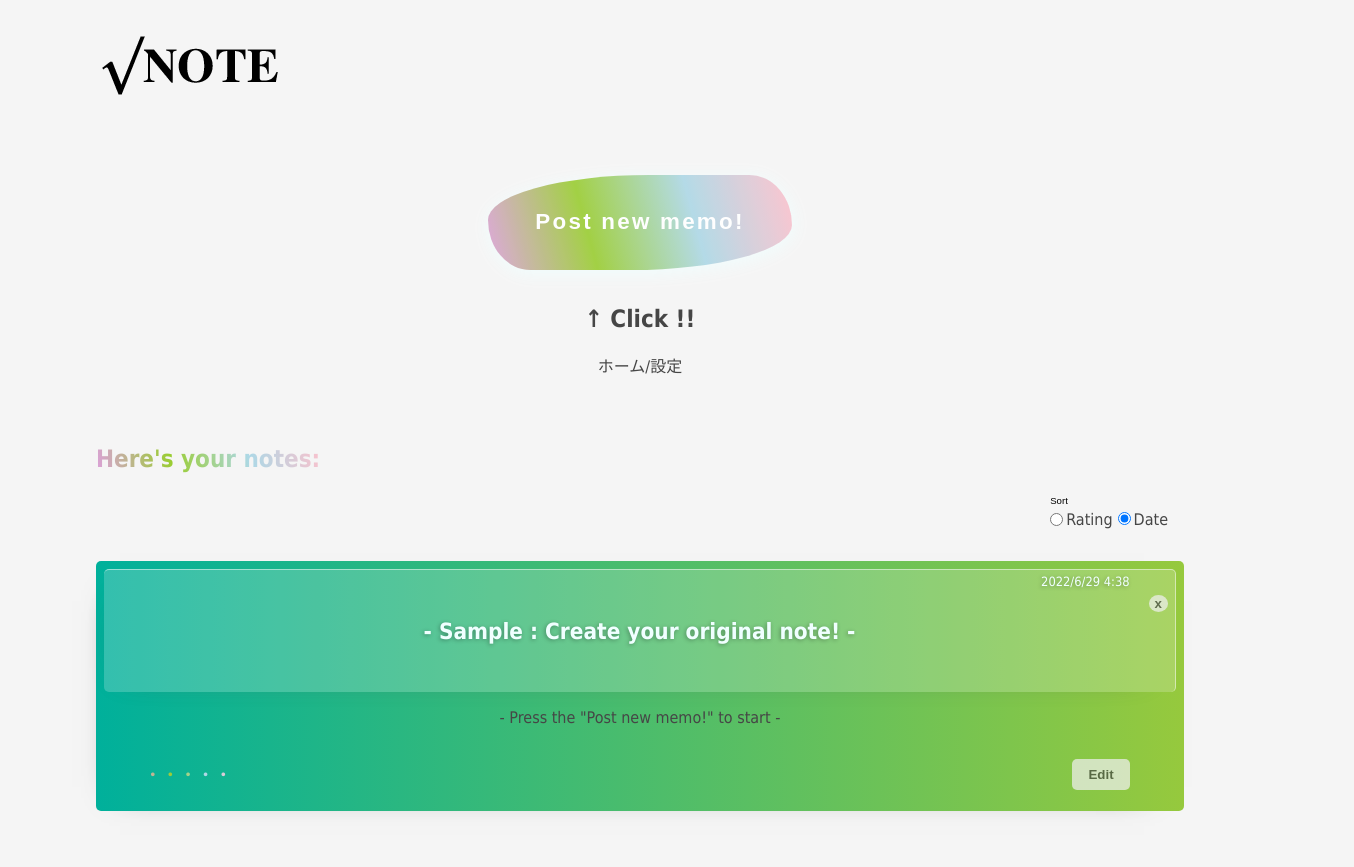
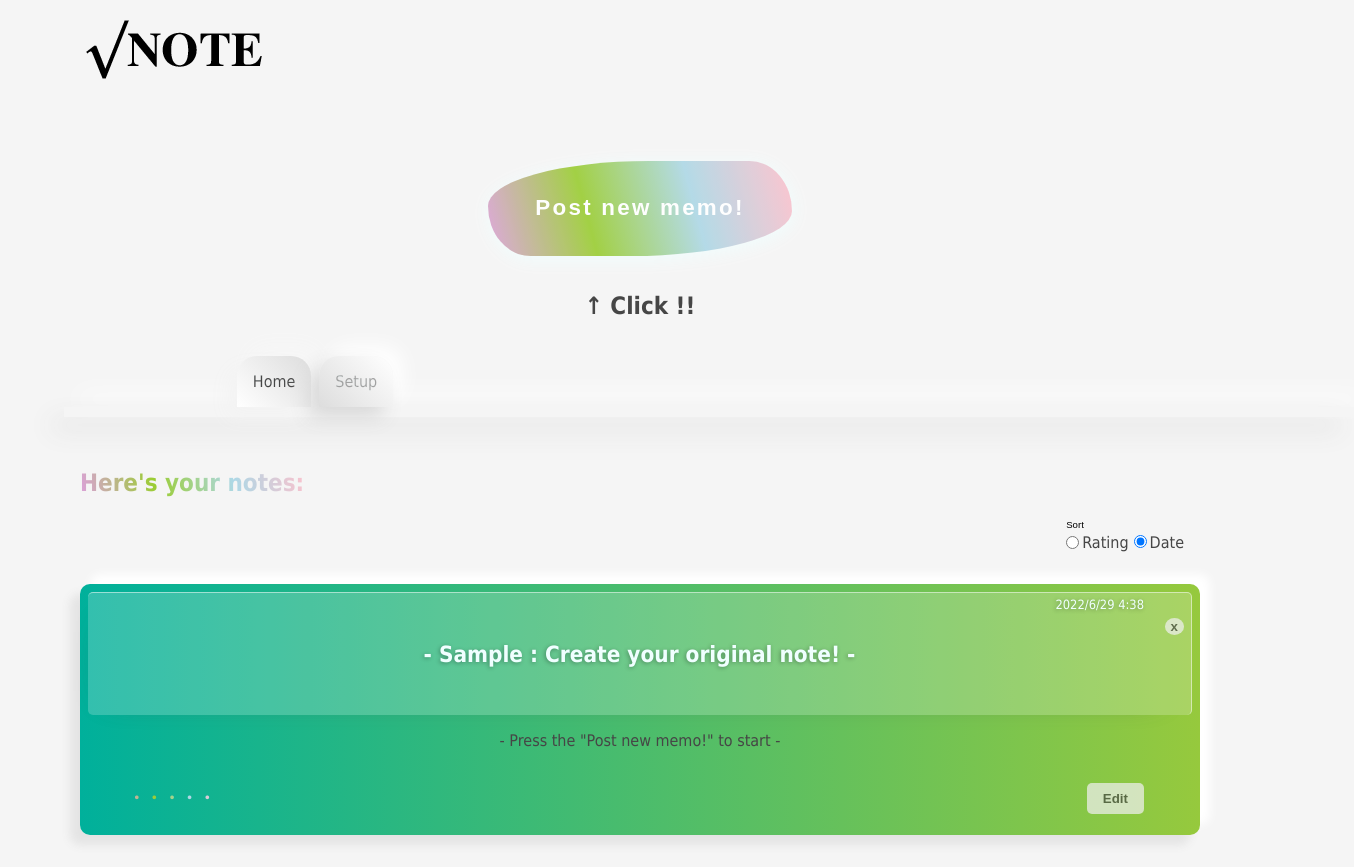
Before and after one commit to ayuyama25/memo-app, a Vue app: page / in a window 1280 px wide. Shown: the whole page, 1354 px wide, since content can reach past the window. Built offline with nearby package versions, Linux system fonts and the light colour scheme.

Commit message:
テーマのsetup機能追加

```diff
--- a/src/HostPage.vue
+++ b/src/HostPage.vue
@@ -7,13 +7,22 @@
     </div>
     <h1>{{ info.name }}</h1>
     <div>{{ info.message }}</div>
-    <nav>ホーム/設定
-      <!-- TODO: naviエリア追加 -->
-    </nav>
   </div>
-  <div class="row">
+
+  <nav>
+    <li @click="tabChangeHome" :class="{'pushed': homeTab}">Home</li>
+    <li @click="tabChangeSetup" :class="{'pushed': !homeTab}">Setup</li>
+  </nav>
+  <span class="stepLine"></span>
+  <div class="row" v-show="homeTab">
     <div class="memo-cards-div">
       <memo-cards :cards="notes" :optionTheme="defaultColor" @editedCard="editingCard" @deletedId="getDeleted"></memo-cards>
+    </div>
+  </div>
+
+  <div class="row" v-show="!homeTab">
+    <div class="setup-page-div">
+      <setup-page @setupColor="getDefaultColor" @backHome="tabChangeHome"></setup-page>
     </div>
   </div>
 </section>
@@ -21,6 +30,7 @@
 <script>
 import MemoCards from './components/MemoCards.vue'
 import NewMemo from './components/NewMemo.vue'
+import SetupPage from './components/SetupPage.vue'
 export default {
   name: 'HostPage',
   data() {
@@ -39,6 +49,7 @@ export default {
         themeColor: 'Default',
         },
       ],
+      homeTab: true,
       defaultColor: 'happiness',
       newNotes: {},
       changeCard: {},
@@ -73,11 +84,23 @@ export default {
       this.targetIndex = null
       this.changeCard = null
       return this.notes
-    }
+    },
+    /* 子からデフォルトテーマを取得 */
+    getDefaultColor(value) {
+      this.defaultColor = value
+    },
+    /* ナビゲーションタブ切り替え */
+    tabChangeHome() {
+      this.homeTab = true
+    },
+    tabChangeSetup() {
+      this.homeTab = false
+    },
   },
   components: {
     MemoCards,
     NewMemo,
+    SetupPage,
   }
 }
 </script>
@@ -96,10 +119,11 @@ button {
   border-radius: 5px;
   opacity: 0.9;
   transition: all 0.2s ease-out;
+  cursor: pointer;
 }
 button:hover {
   opacity: 1;
-  outline: 1px dotted #fff;
+  outline: 1px solid #fff;
   outline-offset: -1px;
 }
 h2 {
@@ -108,13 +132,55 @@ h2 {
 .row {
   display: grid;
   vertical-align: middle;
-  margin: 2em;
+  margin: 1em;
 }
 .new-memo-div {
   padding: 7% 0 0 0;
 }
 .memo-cards-div {
   text-align: start;
+}
+.setup-page-div {
+  text-align: start;
+}
+/* ナビゲーションタブ */
+nav {
+  display: flex;
+  justify-content: start;
+  padding: 0 15%;
+}
+nav li {
+  list-style: none;
+  padding: 1rem;
+  border-radius: 20px 20px 0 0;
+  background: linear-gradient(225deg, #ffffff, #dddddd);
+  box-shadow:  -10px 10px 20px #d8d8d8, 10px -10px 20px #ffffff;
+  color: #a0a0a0;
+  -webkit-text-stroke: 0.1px azure;
+}
+nav li:first-child {
+  margin-right: 0.5rem;
+}
+nav li:hover {
+  background: linear-gradient(225deg, #ffffff, #d8e6e6);
+  box-shadow: inset -8px 8px 15px #dae8e8, inset 8px -8px 15px #ffffff;
+  cursor: pointer;
+  color: rgb(70, 70, 70);
+  transition: 0.3s ease-out;
+}
+.pushed {
+  background: linear-gradient(225deg, #dddddd, #ffffff);
+  box-shadow:  -10px 10px 20px #f3f3f3, 10px -10px 20px #f7f7f7;
+  transition: 0.3s ease-out;
+  color: rgb(70, 70, 70);
+}
+.stepLine {
+  margin: 0;
+  padding: 0;
+  display: block;
+  width: 100vw;
+  border: 5px solid #f5f5f5;
+  box-shadow:  -13px 13px 26px #dfdfdf, 13px -13px 26px #ffffff;
 }
 /* モーダル */
 .overlay {
@@ -168,7 +234,7 @@ h2 {
   text-shadow: none;
 }
 .unduration:hover {
-  color: azure;
+  color: #f0ffff;
   border-radius: 60% 150px /100% 85px;
   border-right: 1px solid rgba(255, 255, 255, 0.8);
   text-shadow: 0px 0px 1px #fff;
--- a/src/components/MemoCards.vue
+++ b/src/components/MemoCards.vue
@@ -111,6 +111,9 @@ export default {
   text-align: right;
   padding: 1rem;
 }
+.ordering input:hover {
+  cursor: pointer;
+}
 #byStars::before {
   content: "Sort";
   display: inline-block;
@@ -128,9 +131,9 @@ export default {
   height: 100%;
   margin: 1rem auto;
   position: relative;
-  border-radius: 5px;
+  border-radius: 10px;
   padding-bottom: 1rem;
-  box-shadow: -0.5rem 0.5rem 2rem -2rem rgb(70, 70, 70);
+  box-shadow:  -10px 10px 10px #e4e4e4, 10px -10px 10px #ffffff;
 }
 .cardsTitle {
   display: block;
@@ -176,7 +179,7 @@ export default {
 /* カードへのマウスホバー */
 .hover {
   transition: all 0.3s ease-out;
-  box-shadow: -1rem 1rem 2.5rem -2rem rgb(70, 70, 70);
+  box-shadow:  -15px 15px 25px #bebebe, 15px -15px 25px #ffffff;
 }
 .hoverTitle {
   background-color: rgba(255, 255, 255, 0.35);
--- a/src/components/SetTheme.vue
+++ b/src/components/SetTheme.vue
@@ -21,7 +21,7 @@
 export default {
   name: 'SetTheme',
   props: {
-    defaultTheme: String
+    defaultTheme: String,
   },
   data() {
     return {
@@ -75,7 +75,9 @@ export default {
 }
 </script>
 <style scoped>
-/* テーマ選択欄 */
+input:hover, label:hover {
+  cursor: pointer;
+}
 .chosen-theme {
   font-size: 0.6rem;
   position: relative;
--- /dev/null
+++ b/src/components/SetupPage.vue
@@ -0,0 +1,57 @@
+<template>
+  <section>
+    <h2 class="gradation">Setup Page:</h2>
+    <div class="closeButtonArea">
+      <button class="finish" type="submit" @click.prevent="finishConfig">Close</button>
+    </div>
+      <div class="outlineGroov">
+        <div>Default Background Theme :</div>
+        <set-theme @cardsTheme="getSetupTheme" :derfaultTheme="defaultSetupTheme"></set-theme>
+        <button type="submit" @click.prevent="giveDefaultTheme">OK !!</button>
+      </div>
+
+  </section>
+</template>
+
+<script>
+import SetTheme from './SetTheme.vue'
+export default {
+  name: 'SetupPage',
+  data() {
+    return {
+      defaultColorIs: 'happiness'
+    }
+  },
+  methods: {
+    /* コンポーネントから設定結果を取得 */
+    getSetupTheme(value) {
+      this.defaultColorIs = value
+    },
+    /* 親に結果をemit、初期化してタブを閉じる */
+    giveDefaultTheme() {
+      this.$emit('setupColor', this.defaultColorIs)
+      this.finishConfig()
+    },
+    finishConfig() {
+      this.$emit('backHome')
+      this.defaultColorIs = null
+    }
+  },
+  components: {
+    SetTheme,
+  }
+}
+</script>
+
+<style scoped>
+.closeButtonArea {
+  position: relative;
+  text-align: right;
+}
+.outlineGroov {
+  padding: 5%;
+  margin: 5%;
+  border-radius: 10px;
+  box-shadow:  -8px 8px 10px #e4e4e4, 8px -8px 10px #ffffff;
+}
+</style>
```
